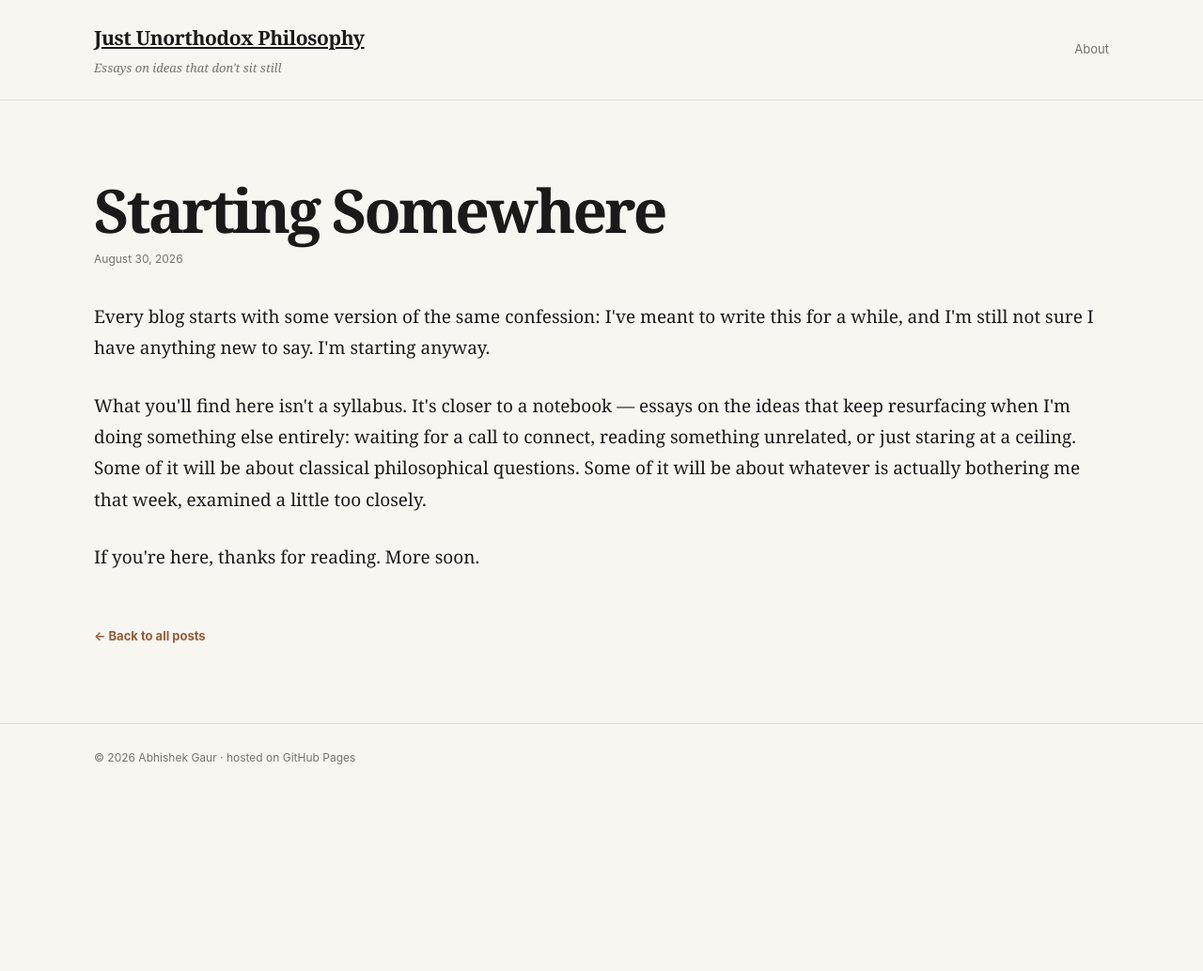
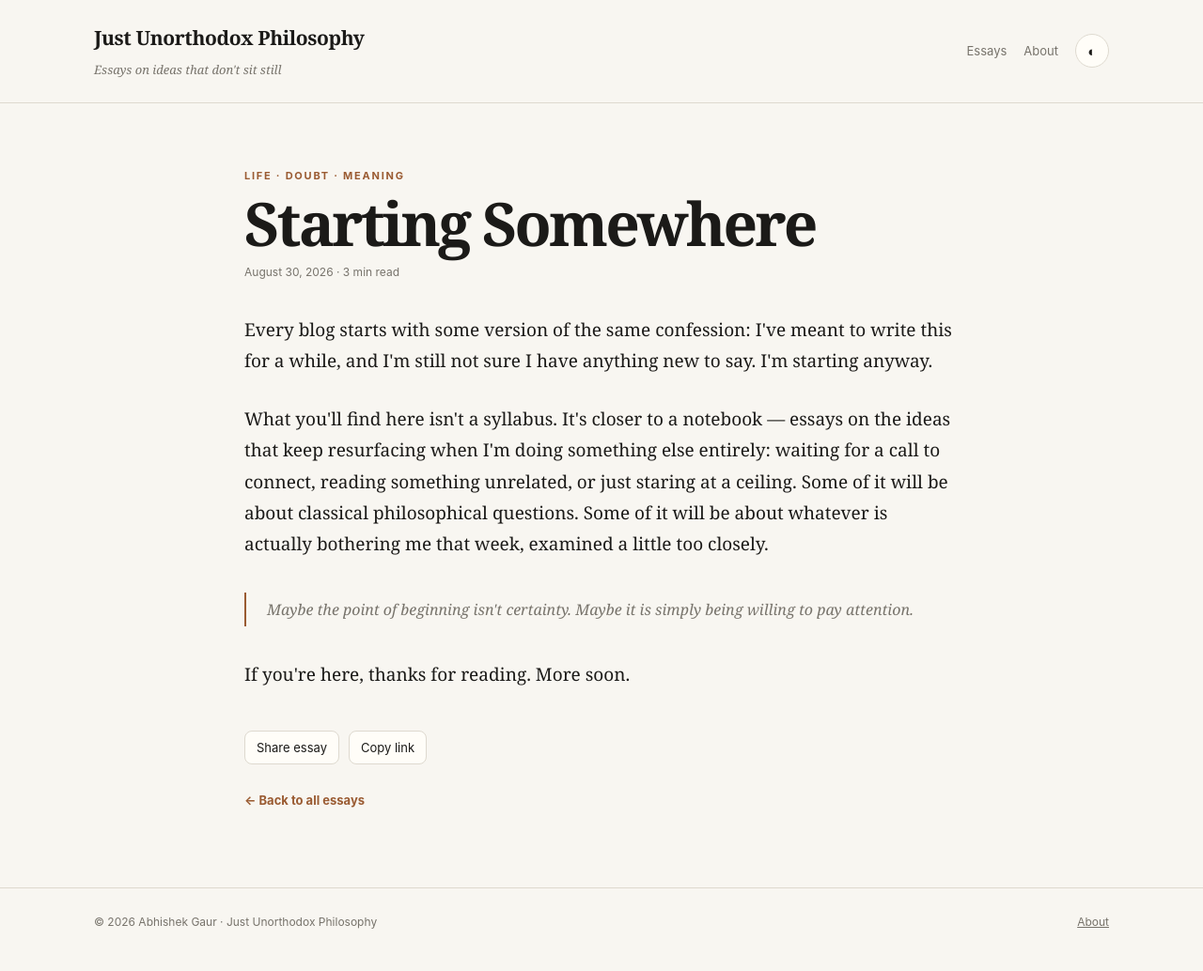
Before and after one commit to Abhigaur834/philosophy-blog, a plain HTML site: page posts/starting-somewhere.html in a window 1280 px wide. Shown: the whole page at 94% size. Before the commit the page ends 859 px from the top, so only its background shows below. Drawn offline with Linux system fonts and the light colour scheme.

Commit message:
Improve essay reading experience

```diff
--- a/posts/starting-somewhere.html
+++ b/posts/starting-somewhere.html
@@ -1,38 +1,22 @@
 <!DOCTYPE html>
-<html lang="en">
-<head>
-  <meta charset="UTF-8">
-  <meta name="viewport" content="width=device-width, initial-scale=1.0">
-  <title>Starting Somewhere — Just Unorthodox Philosophy</title>
-  <link rel="icon" href="../favicon.svg" type="image/svg+xml">
-  <meta name="theme-color" content="#111827">
-  <meta name="description" content="Starting somewhere: why writing begins before certainty does.">
-  <meta property="og:type" content="article">
-  <meta property="og:title" content="Starting Somewhere">
-  <meta property="og:description" content="Every blog starts with some version of the same confession. I'm starting anyway.">
-  <meta name="twitter:card" content="summary">
-  <link rel="stylesheet" href="../style.css">
-</head>
-<body>
-  <header class="site-header">
-    <div class="wrap">
-      <div>
-        <a class="site-title" href="../index.html">Just Unorthodox Philosophy</a>
-        <div class="site-tagline">Essays on ideas that don't sit still</div>
-      </div>
-      <nav class="site-nav" aria-label="Main navigation"><a href="../about.html">About</a></nav>
-    </div>
-  </header>
-  <main class="wrap">
-    <article class="post">
-      <h1>Starting Somewhere</h1>
-      <div class="post-meta">August 30, 2026</div>
-      <p>Every blog starts with some version of the same confession: I've meant to write this for a while, and I'm still not sure I have anything new to say. I'm starting anyway.</p>
-      <p>What you'll find here isn't a syllabus. It's closer to a notebook — essays on the ideas that keep resurfacing when I'm doing something else entirely: waiting for a call to connect, reading something unrelated, or just staring at a ceiling. Some of it will be about classical philosophical questions. Some of it will be about whatever is actually bothering me that week, examined a little too closely.</p>
-      <p>If you're here, thanks for reading. More soon.</p>
-      <a class="back-link" href="../index.html">&larr; Back to all posts</a>
-    </article>
-  </main>
-  <footer class="site-footer"><div class="wrap">&copy; 2026 Abhishek Gaur &middot; hosted on GitHub Pages</div></footer>
-</body>
-</html>
+<html lang="en"><head>
+<meta charset="UTF-8"><meta name="viewport" content="width=device-width, initial-scale=1.0">
+<title>Starting Somewhere — Just Unorthodox Philosophy</title><meta name="description" content="Starting somewhere: why writing begins before certainty does.">
+<meta property="og:type" content="article"><meta property="og:title" content="Starting Somewhere"><meta property="og:description" content="Every blog starts with some version of the same confession. I'm starting anyway."><meta name="twitter:card" content="summary">
+<link rel="icon" href="../favicon.svg" type="image/svg+xml"><link rel="stylesheet" href="../style.css"><script>try{if(localStorage.getItem('theme')==='dark')document.documentElement.classList.add('dark')}catch(e){}</script>
+</head><body>
+<header class="site-header"><div class="wrap"><a class="brand" href="../index.html"><span class="site-title">Just Unorthodox Philosophy</span><span class="site-tagline">Essays on ideas that don't sit still</span></a><nav class="site-nav" aria-label="Main navigation"><a href="../index.html">Essays</a><a href="../about.html">About</a><button class="icon-button" id="theme-toggle" aria-label="Toggle dark mode">◐</button></nav></div></header>
+<main class="article-wrap wrap"><article class="post"><div class="kicker">Life · Doubt · Meaning</div><h1>Starting Somewhere</h1><div class="post-meta">August 30, 2026 · 3 min read</div>
+<p>Every blog starts with some version of the same confession: I've meant to write this for a while, and I'm still not sure I have anything new to say. I'm starting anyway.</p>
+<p>What you'll find here isn't a syllabus. It's closer to a notebook — essays on the ideas that keep resurfacing when I'm doing something else entirely: waiting for a call to connect, reading something unrelated, or just staring at a ceiling. Some of it will be about classical philosophical questions. Some of it will be about whatever is actually bothering me that week, examined a little too closely.</p>
+<blockquote>Maybe the point of beginning isn't certainty. Maybe it is simply being willing to pay attention.</blockquote>
+<p>If you're here, thanks for reading. More soon.</p>
+<div class="article-actions"><button class="action" id="share">Share essay</button><button class="action" id="copy">Copy link</button></div>
+<a class="back-link" href="../index.html">← Back to all essays</a>
+</article></main>
+<footer class="site-footer"><div class="wrap footer-inner"><span>© 2026 Abhishek Gaur · Just Unorthodox Philosophy</span><a href="../about.html">About</a></div></footer>
+<script>
+var toggle=document.getElementById('theme-toggle');toggle.addEventListener('click',function(){var d=document.documentElement.classList.toggle('dark');try{localStorage.setItem('theme',d?'dark':'light')}catch(e){}});
+var share=document.getElementById('share');share.addEventListener('click',function(){if(navigator.share)navigator.share({title:document.title,url:location.href});else navigator.clipboard.writeText(location.href).then(function(){share.textContent='Link copied'});});
+document.getElementById('copy').addEventListener('click',function(){var b=this;navigator.clipboard.writeText(location.href).then(function(){b.textContent='Copied ✓';setTimeout(function(){b.textContent='Copy link'},1600)});});
+</script></body></html>
```
